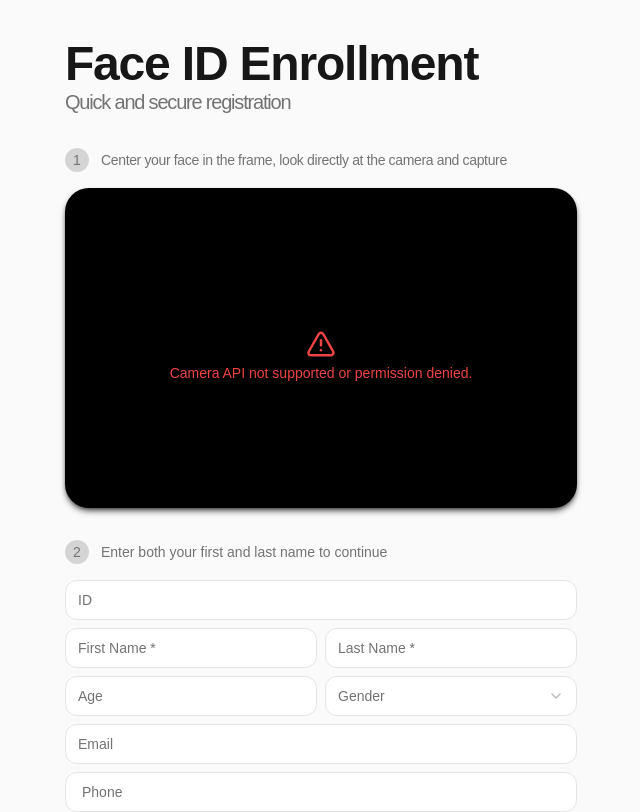
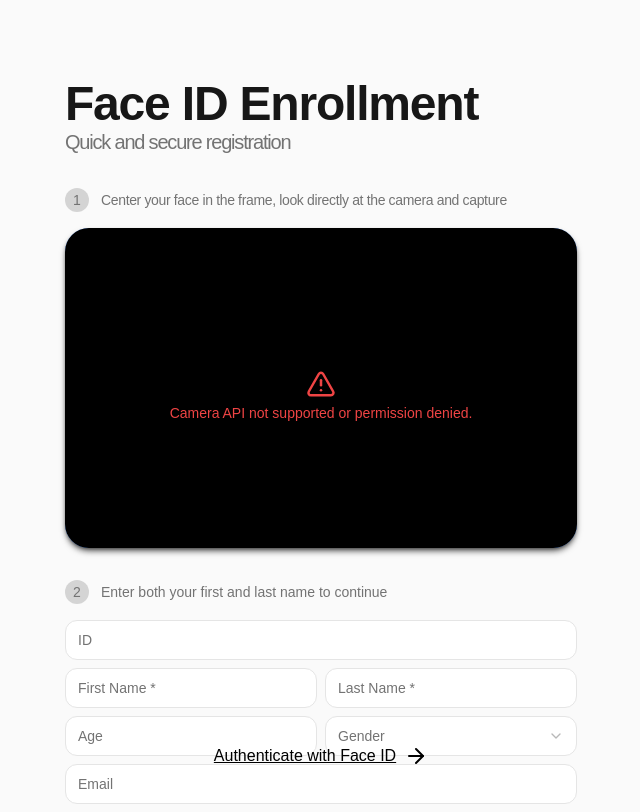
Before and after one commit to SnehanChakravarthi/faceID-frontend, a Next.js app: page /enrollment in a window 1280 px wide. Shown: the top 812 px of the page, without its empty margins (319-959 px from the left). Built offline with nearby package versions, Linux system fonts and the light colour scheme.

Commit message:
Fix layout 2

```diff
--- a/app/enrollment/page.tsx
+++ b/app/enrollment/page.tsx
@@ -10,12 +10,13 @@ import { useForm } from 'react-hook-form';
 import { z } from 'zod';
 import { formSchema } from '@/lib/schema';
 import { useRouter } from 'next/navigation';
+import Link from 'next/link';
 
 export default function EnrollmentPage() {
   const [capturedFrames, setCapturedFrames] = useState<string[]>([]);
   const [isLoading, setIsLoading] = useState(false);
   const [error, setError] = useState<string | null>(null);
-  const router = useRouter();
+  const [success, setSuccess] = useState<boolean | null>(null);
 
   const form = useForm<z.infer<typeof formSchema>>({
     resolver: zodResolver(formSchema),
@@ -88,7 +89,8 @@ export default function EnrollmentPage() {
       }
 
       console.log('Enrollment successful:', result);
-      router.push('/enrollment/success');
+      setSuccess(true);
+      // router.push('/enrollment/success');
     } catch (error) {
       console.log('Enrollment error:', error);
       setError(
@@ -101,8 +103,14 @@ export default function EnrollmentPage() {
     }
   }
 
+  const handleRetry = () => {
+    setCapturedFrames([]);
+    form.reset();
+    setSuccess(null);
+  };
+
   return (
-    <div className="h-full w-full flex flex-col items-center justify-center bg-neutral-50 min-h-dvh  md:py-10 py-4 px-4">
+    <div className="h-full w-full flex flex-col items-center justify-start pt-10 md:pt-20 bg-neutral-50 min-h-screen md:py-10 py-4 px-4">
       <div className="flex flex-col items-start max-w-lg w-full md:gap-8 gap-4">
         <h1 className="md:text-5xl text-4xl font-semibold text-neutral-900 tracking-tight">
           Face ID Enrollment
@@ -114,16 +122,97 @@ export default function EnrollmentPage() {
           setCapturedFrames={setCapturedFrames}
           isLoading={isLoading}
           capturedFrames={capturedFrames}
+          error={error}
+          success={success}
         />
+        {!success ? (
           <EnterDataUI
             form={form}
             onSubmit={onSubmit}
             isLoading={isLoading}
             capturedFrames={capturedFrames}
           />
+        ) : (
+          <div className="mt-8 p-4 relative md:p-8 bg-gradient-to-br from-neutral-900 from-50% to-green-900 rounded-3xl shadow-2xl max-w-lg w-full mx-auto">
+            <div className=" text-neutral-400 flex flex-col md:flex-row items-start md:items-end justify-between w-full mb-6 gap-4">
+              <h2 className="text-2xl font-medium text-white tracking-tight">
+                Enrollment Successful
+              </h2>
             </div>
+
+            <div className="grid grid-cols-2 gap-6 w-full text-neutral-400 mt-6">
+              <div className="flex flex-col">
+                <p className="text-sm">Name</p>
+                <p className="text-white">
+                  {form.getValues('firstName')} {form.getValues('lastName')}
+                </p>
+              </div>
+              {form.getValues('id') && (
+                <div className="flex flex-col">
+                  <p className="text-sm">ID</p>
+                  <p className="text-white">{form.getValues('id')}</p>
+                </div>
+              )}
+              {form.getValues('email') && (
+                <div className="flex flex-col">
+                  <p className="text-sm">Email</p>
+                  <p className="text-white">{form.getValues('email')}</p>
+                </div>
+              )}
+              {form.getValues('phone') && (
+                <div className="flex flex-col">
+                  <p className="text-sm">Phone</p>
+                  <p className="text-white">{form.getValues('phone')}</p>
+                </div>
+              )}
+              {(form.getValues('age') ?? 0) > 0 && (
+                <div className="flex flex-col">
+                  <p className="text-sm">Age</p>
+                  <p className="text-white">{form.getValues('age')}</p>
+                </div>
+              )}
+              {form.getValues('gender') && (
+                <div className="flex flex-col">
+                  <p className="text-sm">Gender</p>
+                  <p className="text-white">{form.getValues('gender')}</p>
+                </div>
+              )}
+            </div>
+          </div>
+        )}
 
         {error && <ErrorAlert error={error} />}
       </div>
+      <div className="flex flex-row gap-8  absolute bottom-8 z-10">
+        {success && (
+          <div
+            onClick={handleRetry}
+            className="underline hover:text-green-500 transition-all duration-200 cursor-pointer "
+          >
+            New enrollment
+          </div>
+        )}
+        <Link
+          className="underline hover:text-green-500 transition-all duration-200 flex flex-row gap-2 items-center"
+          href="/authentication"
+        >
+          Authenticate with Face ID{' '}
+          <svg
+            xmlns="http://www.w3.org/2000/svg"
+            width="24"
+            height="24"
+            viewBox="0 0 24 24"
+            fill="none"
+            stroke="currentColor"
+            strokeWidth="2"
+            strokeLinecap="round"
+            strokeLinejoin="round"
+          >
+            <path d="M5 12h14" />
+            <path d="m12 5 7 7-7 7" />
+          </svg>
+        </Link>
+      </div>
+    </div>
   );
 }
--- a/components/CaptureUI.tsx
+++ b/components/CaptureUI.tsx
@@ -19,6 +19,8 @@ interface CaptureImageUIProps {
   setCapturedFrames: (frames: string[]) => void;
   capturedFrames: string[];
   isAuthentication?: boolean;
+  error: string | null;
+  success: boolean | null;
 }
 
 const CaptureImageUI = ({
@@ -26,15 +28,17 @@ const CaptureImageUI = ({
   setCapturedFrames,
   capturedFrames,
   isAuthentication = false,
+  error,
+  success,
 }: CaptureImageUIProps) => {
   const [devices, setDevices] = useState<DeviceInfo[]>([]);
   const [selectedDevice, setSelectedDevice] = useState<string>('');
   const videoRef = useRef<HTMLVideoElement>(null);
   const streamRef = useRef<MediaStream | null>(null);
-  const [isCameraReady, setIsCameraReady] = useState(false);
   const [countdown, setCountdown] = useState<number | null>(null);
   const [isRecording, setIsRecording] = useState(false);
-  const [error, setError] = useState<string | null>(null);
+  const [cameraError, setCameraError] = useState<string | null>(null);
+  const [isCameraReady, setIsCameraReady] = useState(false);
   const [isCameraInitializing, setIsCameraInitializing] = useState(true);
 
   useEffect(() => {
@@ -63,7 +67,7 @@ const CaptureImageUI = ({
         await startCamera();
       } catch (error) {
         console.log('Error accessing camera:', error);
-        setError('Camera API not supported or permission denied.');
+        setCameraError('Camera API not supported or permission denied.');
       } finally {
         setIsCameraInitializing(false);
       }
@@ -109,7 +113,6 @@ const CaptureImageUI = ({
   }, [selectedDevice]);
 
   const handleCapture = async () => {
-    setCapturedFrames([]);
     setIsRecording(true);
 
     // Start countdown from 3
@@ -123,26 +126,23 @@ const CaptureImageUI = ({
 
     // Capture 6 frames with a small delay between each
     const frames: string[] = [];
-    for (let i = 0; i < 6; i++) {
     if (videoRef.current) {
       const canvas = document.createElement('canvas');
-        try {
-          canvas.width = videoRef.current.videoWidth;
-          canvas.height = videoRef.current.videoHeight;
       const ctx = canvas.getContext('2d');
 
       if (ctx) {
-            // ctx.translate(canvas.width, 0);
-            // ctx.scale(-1, 1); // Mirror the image
+        canvas.width = videoRef.current.videoWidth;
+        canvas.height = videoRef.current.videoHeight;
+
+        for (let i = 0; i < 6; i++) {
           ctx.drawImage(videoRef.current, 0, 0);
           frames.push(canvas.toDataURL('image/jpeg'));
+          await new Promise((resolve) => setTimeout(resolve, 50)); // 50ms delay between frames
         }
-        } finally {
+      }
+
       // Clean up canvas element
       canvas.remove();
-        }
-      }
-      await new Promise((resolve) => setTimeout(resolve, 50)); // 50ms delay between frames
     }
 
     setCapturedFrames(frames);
@@ -151,7 +151,7 @@ const CaptureImageUI = ({
 
   const startCamera = async () => {
     try {
-      setError(null);
+      setCameraError(null);
 
       const stream = await navigator.mediaDevices.getUserMedia({
         video: {
@@ -168,7 +168,7 @@ const CaptureImageUI = ({
       }
     } catch (error) {
       console.log('Error accessing camera:', error);
-      setError(
+      setCameraError(
         'Unable to access camera. Please check permissions and try again.'
       );
     }
@@ -176,8 +176,8 @@ const CaptureImageUI = ({
 
   const handleRetake = async (e: React.MouseEvent<HTMLButtonElement>) => {
     e.preventDefault();
+    await startCamera();
     setCapturedFrames([]);
-    await startCamera();
   };
 
   return (
@@ -185,33 +185,41 @@ const CaptureImageUI = ({
       <div
         className={cn(
           'flex flex-row items-center gap-3 w-full',
-          isAuthentication && 'hidden'
+          (isAuthentication || success) && 'hidden'
         )}
       >
         <div
           className={cn(
-            'w-6 h-6 rounded-full shrink-0 flex items-center justify-center text-sm font-medium transition-colors duration-200 bg-neutral-300 text-neutral-500',
+            'w-6 h-6 rounded-full shrink-0 flex items-center justify-center text-sm font-medium transition-all duration-500 bg-neutral-300 text-neutral-500',
             capturedFrames.length > 0 &&
-              'ring-2 ring-offset-2 ring-green-500 text-white bg-green-500'
+              'ring-2 ring-offset-2 ring-green-500  bg-green-500'
           )}
         >
-          {capturedFrames.length > 0 ? (
           <svg
             xmlns="http://www.w3.org/2000/svg"
             width="20"
             height="20"
             viewBox="0 0 24 24"
             fill="none"
-              stroke="currentColor"
+            stroke="white"
             strokeWidth="2"
             strokeLinecap="round"
             strokeLinejoin="round"
+            className={cn(
+              'opacity-0',
+              capturedFrames.length > 0 && 'opacity-100'
+            )}
           >
             <path d="M20 6 9 17l-5-5" />
           </svg>
-          ) : (
-            '1'
+          <div
+            className={cn(
+              'opacity-100 absolute transition-all duration-500',
+              capturedFrames.length > 0 && 'opacity-0'
             )}
+          >
+            1
+          </div>
         </div>
         <div className="text-sm font-medium text-neutral-500 tracking-tight">
           {capturedFrames.length > 0 ? (
@@ -232,10 +240,44 @@ const CaptureImageUI = ({
       </div>
 
       {/* Video Container */}
-      <div className="flex flex-col w-full items-center justify-center shadow-md bg-black shadow-black/60 rounded-3xl  overflow-hidden relative">
+      <div
+        className={cn(
+          'flex flex-col w-full group items-center shadow-md justify-center bg-black rounded-3xl transition-all duration-500 overflow-hidden relative',
+          isRecording &&
+            'ring-2 ring-green-500 shadow-[0_0_10px_8px_rgba(34,197,94,1)]',
+          !isRecording && 'shadow-black/60',
+          isLoading && 'ring-2 ring-green-700',
+          error && 'ring-2 ring-red-500',
+          success && 'ring-2 ring-green-500'
+          // capturedFrames.length > 0 && 'ring-2 ring-green-500'
+          // isAuthentication &&
+          //   'ring-2 ring-blue-500 shadow-[0_0_15px_10px_rgba(59,130,246,1)] '
+        )}
+      >
+        <div
+          className={cn(
+            'ring-2 w-full h-full absolute inset-0 z-20 ring-blue-500 transition-all duration-300 rounded-3xl shadow-',
+            !isRecording &&
+              capturedFrames.length === 0 &&
+              ' group-hover:shadow-[inset_0_0_40px_5px_rgba(0,0,0,0.2)] shadow-[inset_0_0_40px_5px_rgba(0,0,0,0.8)] ',
+            !isRecording &&
+              capturedFrames.length > 0 &&
+              !isLoading &&
+              ' shadow-[inset_0_0_50px_5px_rgba(34,197,94,1)] ',
+            !isRecording &&
+              capturedFrames.length > 0 &&
+              isLoading &&
+              'shadow-[inset_0_0_300px_6px_rgba(34,197,94,1)] animate-pulse transition-all duration-1000',
+            error && 'shadow-[inset_0_0_100px_6px_rgba(239,68,68,1)]'
+          )}
+        ></div>
+        {/* <div
+          className="ring-2 w-full h-full absolute inset-0 z-20 ring-blue-500 rounded-3xl animate-pulse "
+          style={{ boxShadow: 'inset 0 0 50px 10px rgba(59,130,246,1)' }}
+        ></div> */}
         {/* Captured Image */}
         {capturedFrames.length > 0 ? (
-          <div className="relative group w-full h-80">
+          <div className="relative  w-full h-80 ">
             <Image
               src={capturedFrames[capturedFrames.length - 1]}
               alt="Last Frame"
@@ -245,23 +287,23 @@ const CaptureImageUI = ({
             />
             <button
               onClick={handleRetake}
-              className="absolute bottom-4 left-1/2 -translate-x-1/2 px-6 py-2.5 rounded-full
-                           text-sm font-medium bg-white/60 backdrop-blur-sm hover:bg-white/90
-                           transition-all duration-200 shadow-lg
-                           text-neutral-900 opacity-0 group-hover:opacity-100"
+              className={cn(
+                'absolute bottom-4 left-1/2 z-50 -translate-x-1/2 px-6 py-2.5 rounded-full text-sm font-medium bg-white/60 backdrop-blur-sm hover:bg-white/90 transition-all duration-200 shadow-lg text-neutral-900 opacity-0 group-hover:opacity-100',
+                success && 'hidden'
+              )}
             >
               Retake Photo
             </button>
           </div>
         ) : (
-          <div className="relative w-full h-80">
+          <div className={cn('relative w-full h-80 group')}>
             {/* Webcam Video */}
             <video
               ref={videoRef}
               autoPlay
               playsInline
               muted
-              className="h-full object-cover"
+              className="h-full object-cover w-full"
               style={{
                 transform: 'scaleX(-1)',
               }}
@@ -287,10 +329,10 @@ const CaptureImageUI = ({
               </div>
             )}
             {/* Guidelines */}
-            {isCameraReady && !isRecording && (
-              <div className="absolute inset-0 w-full h-full flex items-center justify-center">
+            {isCameraReady && !success && (
+              <div className="absolute group-hover:opacity-100 opacity-0 transition-all duration-300 inset-0 w-full h-full flex items-center justify-center">
                 {/* Outer dark overlay */}
-                <div className="absolute inset-0 bg-black/30">
+                <div className="absolute inset-0 bg-black/20">
                   {/* Transparent circle cutout */}
                   <div
                     className="absolute left-1/2  -translate-x-1/2 top-6 w-40 h-48 rounded-full bg-transparent "
@@ -305,26 +347,26 @@ const CaptureImageUI = ({
               </div>
             )}
             {/* Capture Button */}
-            {isCameraReady && !isRecording && (
-              <div className="flex flex-col justify-center items-center absolute bottom-4 w-full">
+            {isCameraReady && !isRecording && !success && (
+              <div className="flex flex-col justify-center z-50 items-center absolute bottom-4 w-full">
                 <button
                   onClick={handleCapture}
                   disabled={isRecording || isLoading}
                   className={cn(
-                    'h-14 w-14 rounded-full text-2xl group font-semibold flex items-center justify-center transition-all hover:border-yellow-400 active:scale-95',
+                    'h-14 w-14 rounded-full text-2xl group/capture font-semibold flex items-center justify-center transition-all hover:border-yellow-400 active:scale-95',
                     isRecording || isLoading
                       ? 'cursor-not-allowed'
                       : 'border-white border-[3px] shadow-lg hover:shadow-xl'
                   )}
                 >
-                  <div className="h-12 w-12 rounded-full bg-white group-hover:bg-yellow-400 transition-colors"></div>
+                  <div className="h-12 w-12 rounded-full bg-white group-hover/capture:bg-yellow-400 transition-colors"></div>
                 </button>
               </div>
             )}
             {/* Countdown */}
             {countdown !== null && (
               <div className="absolute inset-0 flex items-center justify-center bg-black/30 backdrop-blur-sm">
-                <div className="flex items-center justify-center w-32 h-32 rounded-3xl bg-white/20 backdrop-blur-md">
+                <div className="flex items-center justify-center ">
                   <span className="text-7xl font-medium text-white">
                     {countdown}
                   </span>
@@ -337,7 +379,7 @@ const CaptureImageUI = ({
               </div>
             )}
 
-            {error && (
+            {cameraError && (
               <div className="text-red-500 inset-0 h-full w-full flex flex-col gap-1 items-center justify-center text-sm mt-2 z-50 absolute">
                 <svg
                   xmlns="http://www.w3.org/2000/svg"
@@ -354,7 +396,7 @@ const CaptureImageUI = ({
                   <path d="M12 9v4" />
                   <path d="M12 17h.01" />
                 </svg>
-                <p>{error}</p>
+                <p>{cameraError}</p>
               </div>
             )}
           </div>
--- a/components/EnterDataUI.tsx
+++ b/components/EnterDataUI.tsx
@@ -47,30 +47,38 @@ const EnterDataUI = ({
       <div className="flex flex-row items-center w-full mx-auto gap-3">
         <div
           className={cn(
-            'w-6 h-6 rounded-full shrink-0 flex items-center justify-center text-sm font-medium transition-colors duration-200 bg-neutral-300 text-neutral-500',
+            'w-6 h-6 rounded-full shrink-0 flex items-center justify-center text-sm font-medium transition-all duration-500 bg-neutral-300 text-neutral-500',
             requiredFields &&
-              'ring-2 ring-offset-2 ring-green-500 text-white bg-green-500'
+              'ring-2 ring-offset-2 ring-green-500  bg-green-500'
           )}
         >
-          {requiredFields ? (
           <svg
             xmlns="http://www.w3.org/2000/svg"
             width="20"
             height="20"
             viewBox="0 0 24 24"
             fill="none"
-              stroke="currentColor"
+            stroke="white"
             strokeWidth="2"
             strokeLinecap="round"
             strokeLinejoin="round"
+            className={cn(
+              'opacity-0 transition-all duration-500',
+              requiredFields && 'opacity-100'
+            )}
           >
             <path d="M20 6 9 17l-5-5" />
           </svg>
-          ) : (
-            '2'
+          <div
+            className={cn(
+              'opacity-100 absolute transition-all duration-500',
+              requiredFields && 'opacity-0'
             )}
+          >
+            2
           </div>
-        <span className="text-sm font-medium text-neutral-500">
+        </div>
+        <span className="text-sm font-medium text-neutral-500 ">
           {requiredFields
             ? 'All set. Feel free to add more details.'
             : 'Enter both your first and last name to continue'}
```
Also changed, not shown: app/authentication/page.tsx (+59 -24 lines), app/enrollment/success/page.tsx (deleted, +0 -31 lines). Lines whose indentation alone changed are shown as unchanged.
